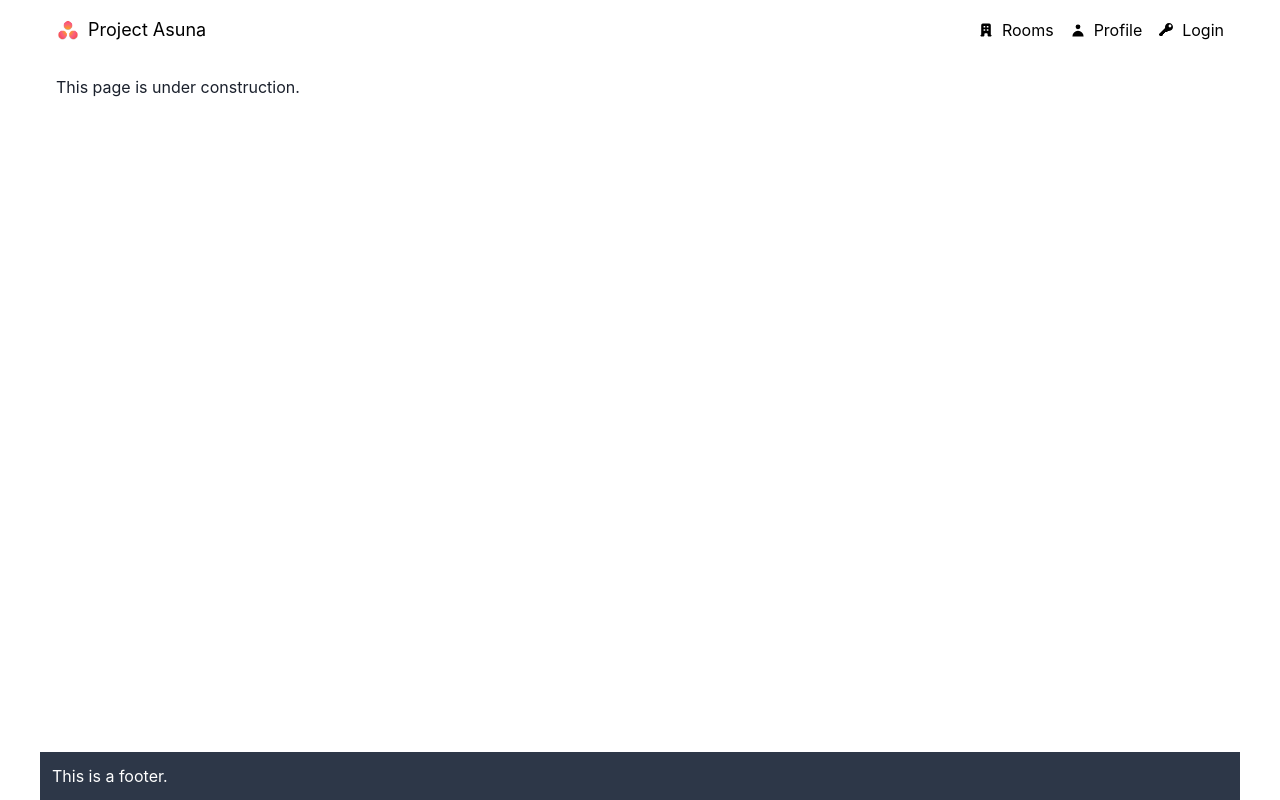
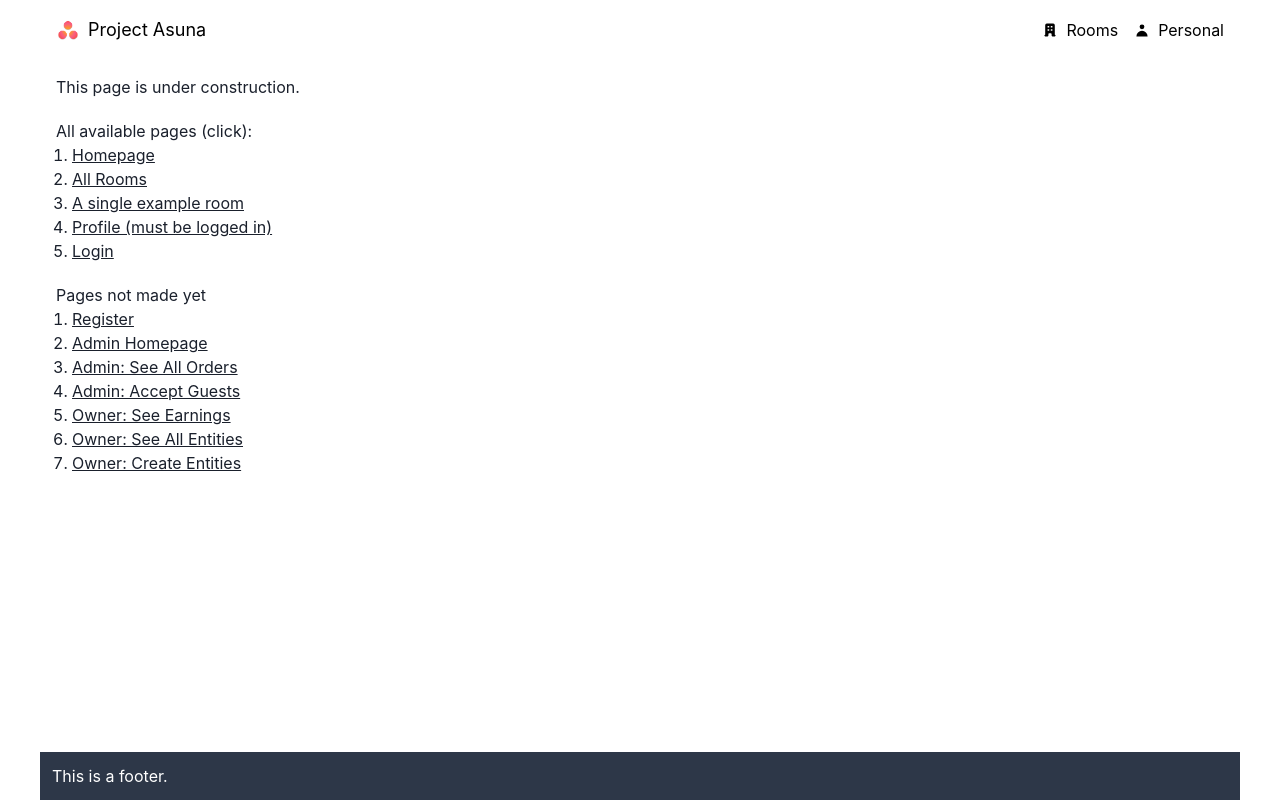
Before and after one commit to lauslim12/Asuna, a Next.js app in the folder web/: page / in a window 1280 px wide. Built offline with nearby package versions, Linux system fonts and the light colour scheme.

Commit message:
feat: Add info to homepage, adjust header and routes

```diff
--- a/web/components/Header.jsx
+++ b/web/components/Header.jsx
@@ -1,7 +1,6 @@
 /* eslint-disable jsx-a11y/anchor-is-valid */
 import { chakra, HStack, Icon, Image, Link, Spacer } from '@chakra-ui/react';
 import NextLink from 'next/link';
-import { GoKey } from 'react-icons/go';
 import { HiOfficeBuilding, HiUser } from 'react-icons/hi';
 
 const Header = () => {
@@ -31,15 +30,7 @@ const Header = () => {
           <Link flexShrink={0}>
             <HStack spacing={2}>
               <Icon as={HiUser} />
-              <chakra.div>Profile</chakra.div>
-            </HStack>
-          </Link>
-        </NextLink>
-        <NextLink href="/sign-in" passHref>
-          <Link flexShrink={0}>
-            <HStack spacing={2}>
-              <Icon as={GoKey} />
-              <chakra.div>Login</chakra.div>
+              <chakra.div>Personal</chakra.div>
             </HStack>
           </Link>
         </NextLink>
--- a/web/pages/index.jsx
+++ b/web/pages/index.jsx
@@ -1,9 +1,44 @@
+import { Box, ListItem, OrderedList, Text } from '@chakra-ui/react';
+import NextLink from 'next/link';
+
 import Layout from '../components/Layout';
 
 const Home = () => {
   return (
     <Layout>
-      <p>This page is under construction.</p>
+      <Text>This page is under construction.</Text>
+      <Box mt={5}>
+        <Text>All available pages (click):</Text>
+        <OrderedList textDecoration="underline">
+          <ListItem>
+            <NextLink href="/">Homepage</NextLink>
+          </ListItem>
+          <ListItem>
+            <NextLink href="/rooms">All Rooms</NextLink>
+          </ListItem>
+          <ListItem>
+            <NextLink href="/rooms/ganyu">A single example room</NextLink>
+          </ListItem>
+          <ListItem>
+            <NextLink href="/profile">Profile (must be logged in)</NextLink>
+          </ListItem>
+          <ListItem>
+            <NextLink href="/sign-in">Login</NextLink>
+          </ListItem>
+        </OrderedList>
+      </Box>
+      <Box mt={5}>
+        <Text>Pages not made yet</Text>
+        <OrderedList textDecoration="underline">
+          <ListItem>Register</ListItem>
+          <ListItem>Admin Homepage</ListItem>
+          <ListItem>Admin: See All Orders</ListItem>
+          <ListItem>Admin: Accept Guests</ListItem>
+          <ListItem>Owner: See Earnings</ListItem>
+          <ListItem>Owner: See All Entities</ListItem>
+          <ListItem>Owner: Create Entities</ListItem>
+        </OrderedList>
+      </Box>
     </Layout>
   );
 };
--- a/web/pages/profile/index.jsx
+++ b/web/pages/profile/index.jsx
@@ -16,7 +16,7 @@ export const getServerSideProps = async (ctx) => {
   } catch (err) {
     return {
       redirect: {
-        destination: '/',
+        destination: '/sign-in',
         permanent: false,
       },
     };
```
